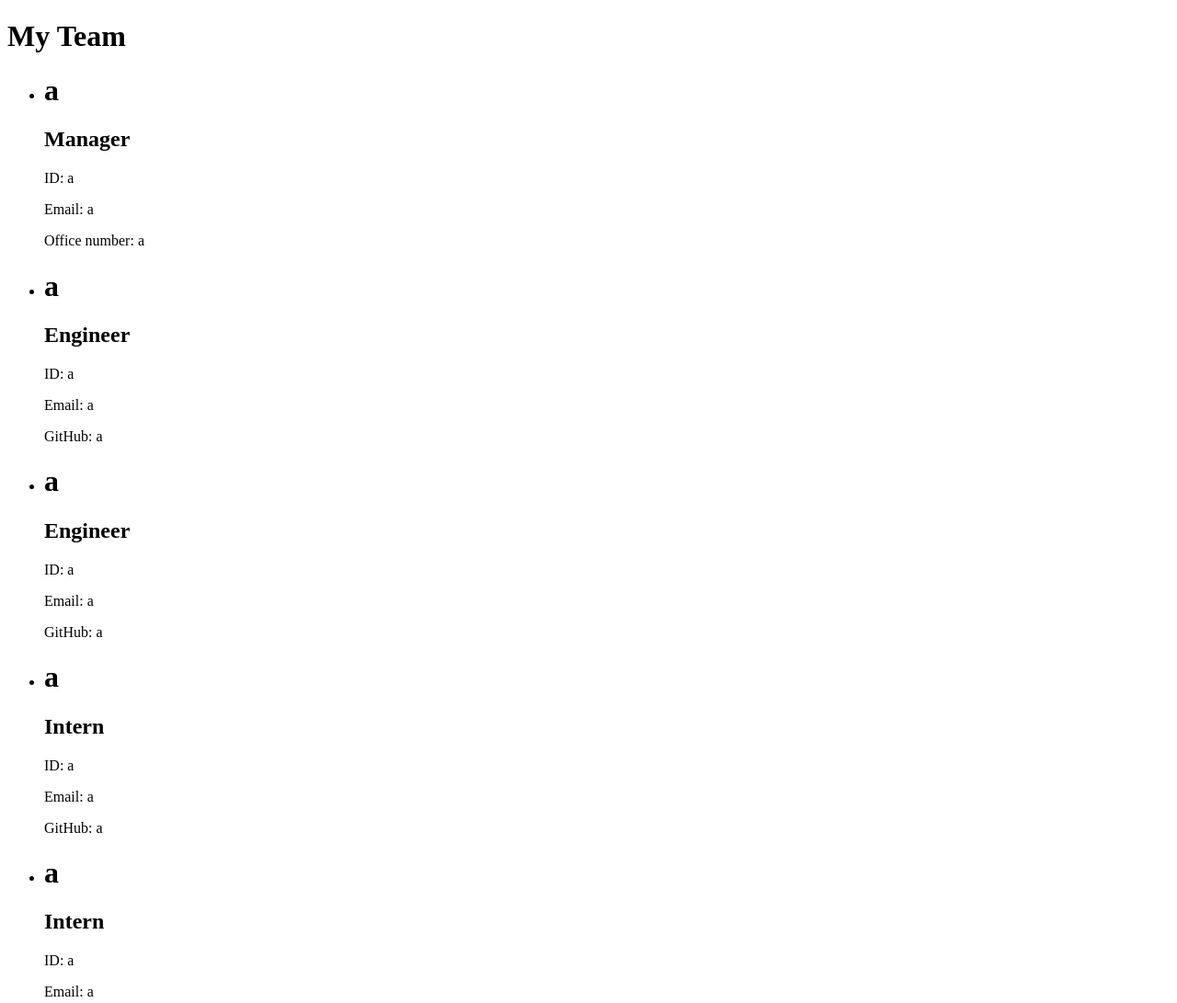
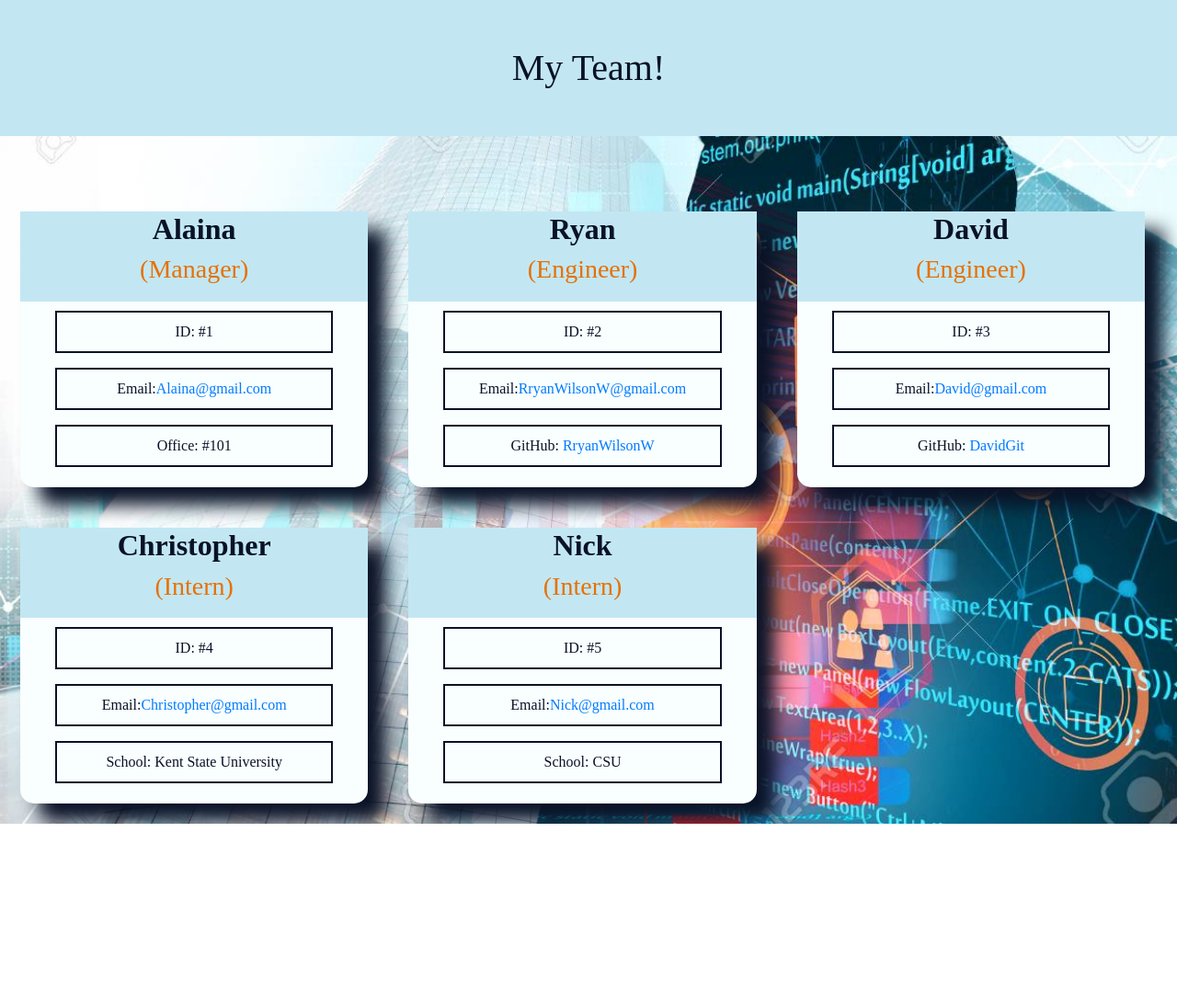
Before and after one commit to RryanWilsonW/setting_up_teams, a plain HTML site: page index.html in a window 1280 px wide. Shown: the top 1091 px of the page at 92% size. After the commit the page ends 896 px from the top, so only its background shows below. Drawn offline with nearby package versions, Linux system fonts and the light colour scheme; files that its build step writes are made by us from their sources.

Commit message:
Final tweaks made to project. Styling completed, and javascript refactored

```diff
--- a/assets/style/style.css
+++ b/assets/style/style.css
@@ -0,0 +1,83 @@
+* {
+    font-family: 'Times New Roman', Times, serif;
+    padding: 0;
+    margin: 0;
+
+}
+
+html {
+    background-image:url(../img/background.jpg);
+    background-size: cover;
+}
+
+h1 {
+    background-color: rgb(194, 231, 243);
+    width: 100%;
+    text-align: center;
+    margin: 0px;
+    padding: 50px;
+    color: #091226;
+}
+
+h2 {
+    color: #091226;
+}
+
+li {
+    float: left;
+    width: 33%;
+    list-style: none;
+    padding: 10px;
+    filter: drop-shadow(0px 20px 20px 0px);
+}
+
+p {
+    font-size: 16px;
+    border:  solid 2px;
+    line-height: 22px;
+    padding: 10px;
+    height: 15%;
+    float: left;
+    width: 80%;
+    margin: 0px 10% 0px 10%;
+    color: #091226;
+
+}
+
+.allCards {
+    margin: 0px;
+    margin-top: 60px;
+    height: 100%;
+}
+
+.employeeCard{
+    filter: drop-shadow(20px 20px 10px #091226);
+    border-radius: 15px;
+    text-align: center;
+    padding: 0px;
+    margin: 3%;
+    height: 300px;
+    background-color: #F9FEFF;
+}
+
+.cardHead {
+    background-color: rgb(194, 231, 243);
+    float: left;
+    width: 100%;
+    color: #E67106;
+    padding-bottom: 10px;
+    margin: 0px;
+    margin-bottom: 10px;
+}
+
+@media(max-width: 1000px) {
+    li {
+        width: 50%;
+    }
+}
+
+@media(max-width: 600px) {
+    li {
+        width: 100%
+    }
+}
--- a/index.html
+++ b/index.html
@@ -5,68 +5,81 @@
         <meta charset="UTF-8">
         <meta name="viewport" content="width=device-width, initial-scale=1.0">
         <title>My Team</title>
-        <link rel="stylesheet" href='../style/style.css'>
+        <link rel="stylesheet" href='./assets/style/style.css'>
+        <link rel="stylesheet" href='https://stackpath.bootstrapcdn.com/bootstrap/4.5.2/css/bootstrap.min.css'>
     </head>
     <body>
-        <h1>My Team</h1>
+        <h1>My Team!</h1>
+            <div class="allCards">
                 <ul>
                     <li>
-                <div>
-                    <h1>a</h1>
-                    <h2>Manager</h2>
+                <div class="employeeCard">
+                    <div class="cardHead">
+                        <h2><strong>Alaina</strong></h2>
+                        <h3>(Manager)</h3>
                     </div>
                     <div>
-                    <p>ID: a</p>
-                    <p>Email: a</p>
-                    <p>Office number: a</p>
+                        <p>ID: #1</p>
+                        <p>Email:<a href="mailto:Alaina@gmail.com">Alaina@gmail.com</a></p>
+                        <p>Office: #101</p>
+                    </div>
                 </div>
             </li>
                     <li>
-                <div>
-                    <h1>a</h1>
-                    <h2>Engineer</h2>
+        <div class="employeeCard">
+            <div class="cardHead">
+                <h2><strong>Ryan</strong></h2>
+                <h3>(Engineer)</h3>
             </div>
             <div>
-                    <p>ID: a</p>
-                    <p>Email: a</p>
-                    <p>GitHub: a</p>
+                <p>ID: #2</p>
+                <p>Email:<a href="mailto:RryanWilsonW@gmail.com">RryanWilsonW@gmail.com</a></p>
+                <p>GitHub: <a href=https://github.com/RryanWilsonW target="_blank">RryanWilsonW</a></p>
+            </div>
         </div>
     </li>
             <li>
-                <div>
-                    <h1>a</h1>
-                    <h2>Engineer</h2>
+        <div class="employeeCard">
+            <div class="cardHead">
+                <h2><strong>David</strong></h2>
+                <h3>(Engineer)</h3>
             </div>
             <div>
-                    <p>ID: a</p>
-                    <p>Email: a</p>
-                    <p>GitHub: a</p>
+                <p>ID: #3</p>
+                <p>Email:<a href="mailto:David@gmail.com">David@gmail.com</a></p>
+                <p>GitHub: <a href=Davidgithub.com target="_blank">DavidGit</a></p>
+            </div>
         </div>
     </li>
 
                     <li>
-                <div>
-                    <h1>a</h1>
-                    <h2>Intern</h2>
+                <div class="employeeCard">
+                    <div class="cardHead">
+                        <h2><strong>Christopher</strong></h2>
+                        <h3>(Intern)</h3>
                     </div>
                     <div>
-                    <p>ID: a</p>
-                    <p>Email: a</p>
-                    <p>GitHub: a</p>
+                        <p>ID: #4</p>
+                        <p>Email:<a href="mailto:Christopher@gmail.com">Christopher@gmail.com</a></p>
+                        <p>School: Kent State University</p>
+                    </div>
                 </div>
             </li>
             <li>
-                <div>
-                    <h1>a</h1>
-                    <h2>Intern</h2>
+                <div class="employeeCard">
+                    <div class="cardHead">
+                        <h2><strong>Nick</strong></h2>
+                        <h3>(Intern)</h3>
                     </div>
                     <div>
-                    <p>ID: a</p>
-                    <p>Email: a</p>
-                    <p>GitHub: a</p>
+                        <p>ID: #5</p>
+                        <p>Email:<a href="mailto:Nick@gmail.com">Nick@gmail.com</a></p>
+                        <p>School: CSU</p>
+                    </div>
                 </div>
             </li>
 
                 </ul>
+            </div>
     </body>
     </html>
```
Also changed, not shown: assets/js/generateMarkdown.js (+29 -20 lines), assets/js/index.js (+6 -1 lines), assets/img/background.jpg (added), assets/img/tile.jpg (added), assets/img/tile2.jpg (added), 1 other file. Lines whose indentation alone changed are shown as unchanged.
